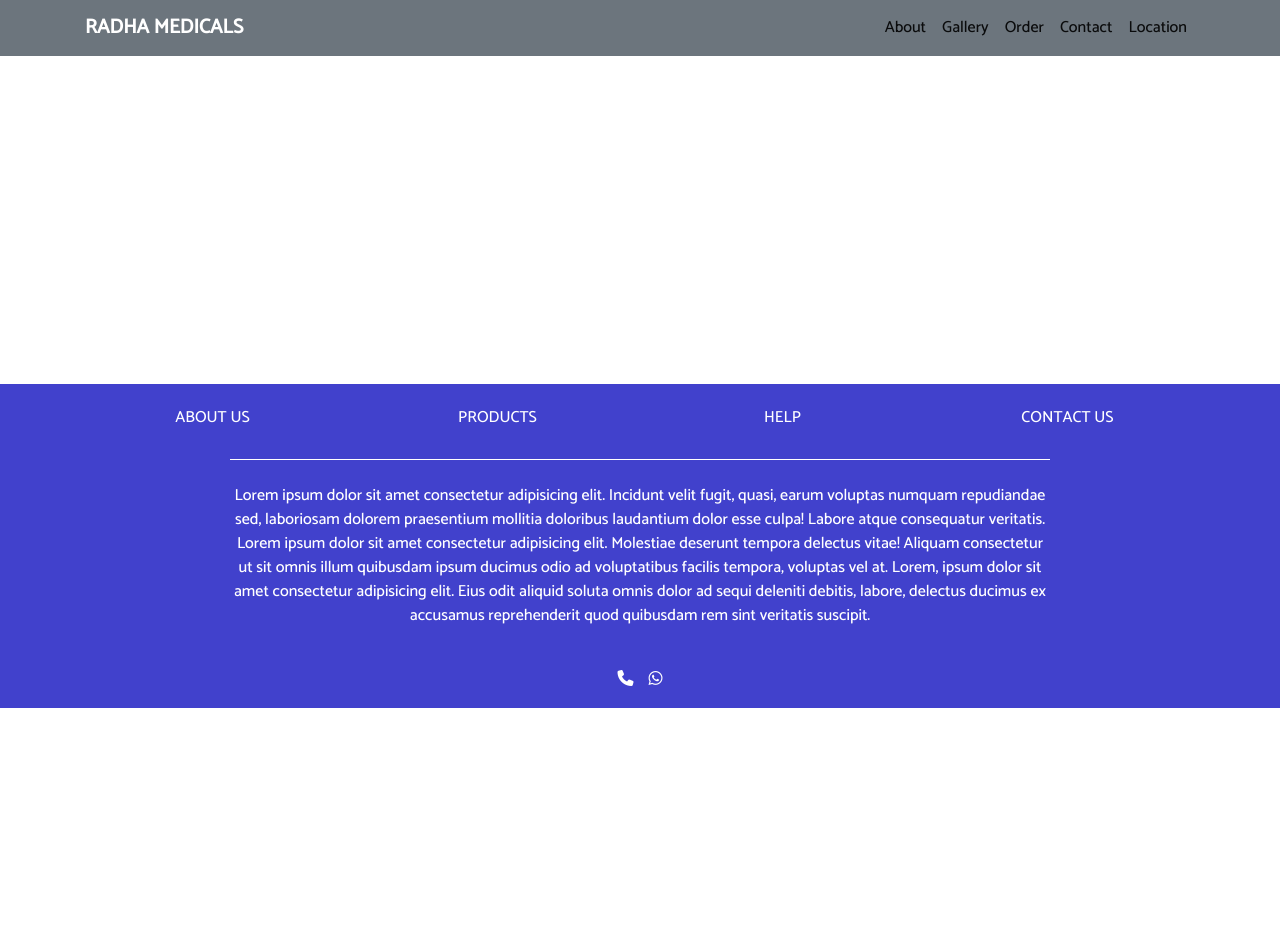
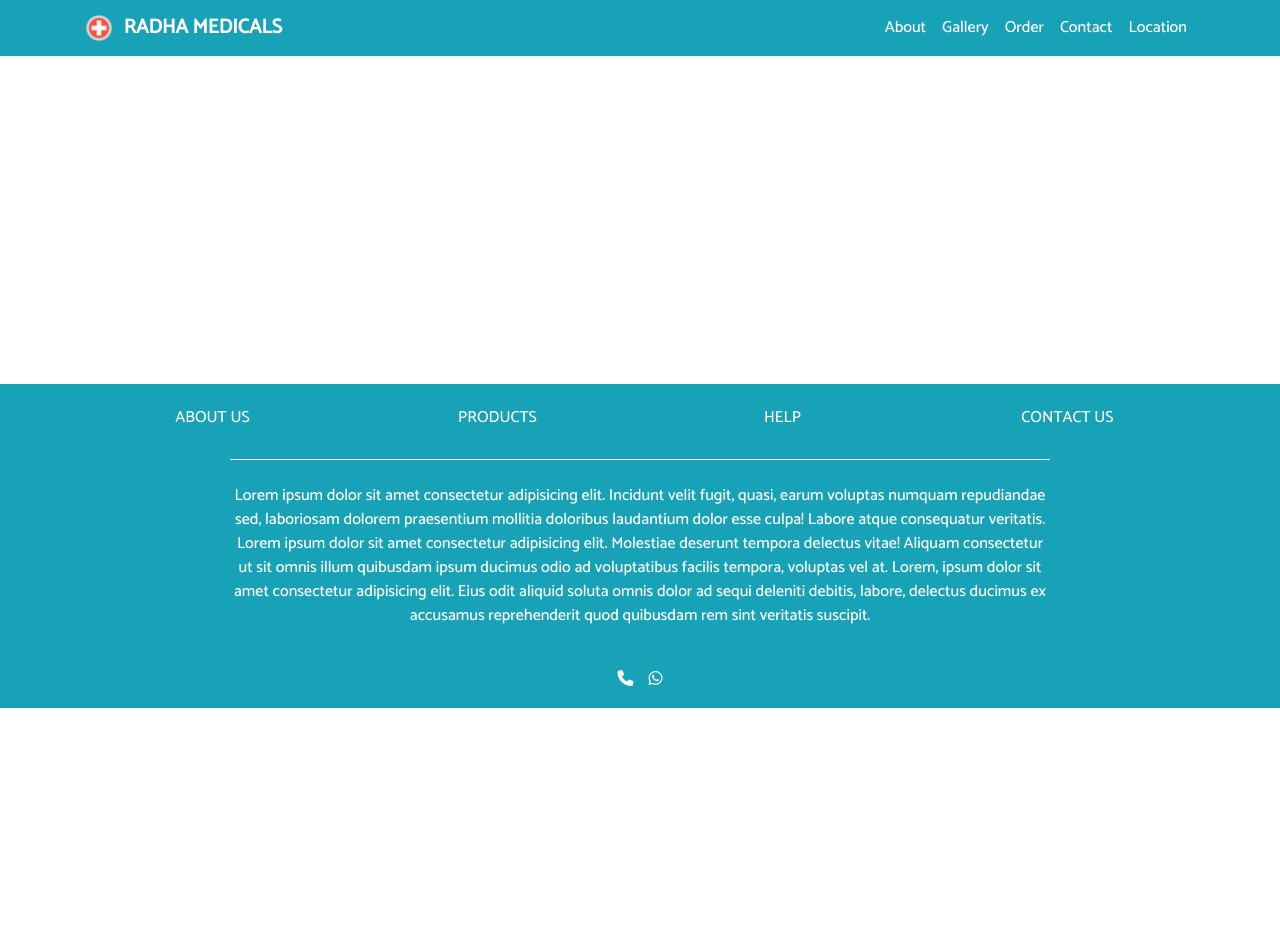
Before and after one commit to RaswanthGS/Medicals, a Django app: page / in a window 1280 px wide. Shown: the top 948 px of the page. Run offline with Django 4.2, Linux system fonts and the light colour scheme; some libraries are stand-ins or nearby versions.

Commit message:
nav alter

```diff
--- a/my_project/blog/templates/blog/base.html
+++ b/my_project/blog/templates/blog/base.html
@@ -15,28 +15,29 @@
 </head>
 <body>
     <header>
-        <nav class="navbar navbar-expand-lg navbar-light bg-secondary fixed-top col-sm">
+        <nav class="navbar navbar-expand-lg navbar-light bg-info fixed-top col-sm">
             <div class="container ">
+                <img src="static/images/pharm.png" style="width:2.5%; margin-right:1%;">
                 <a class="navbar-brand text-white " href="#"><b>RADHA MEDICALS</b></a>
                 <button class="navbar-toggler" type="button" data-toggle="collapse" data-target="#navbarNav" aria-controls="navbarSupportedContent" aria-expanded="false" aria-label="Toggle navigation">
                     <span class="navbar-toggler-icon"></span>
                 </button>
             <div class="collapse navbar-collapse" id="navbarNav">
-              <ul class="navbar-nav ml-auto ">
+              <ul class="navbar-nav ml-auto  ">
                 <li class="nav-item active ">
-                  <a class="nav-link" href="#">About</a>
+                  <a class="nav-link text-white" href="#">About</a>
                 </li>
                 <li class="nav-item active">
-                  <a class="nav-link" href="#">Gallery</a>
+                  <a class="nav-link text-white" href="#">Gallery</a>
                 </li>
                 <li class="nav-item active">
-                  <a class="nav-link" href="#">Order</a>
+                  <a class="nav-link text-white" href="#">Order</a>
                 </li>
                 <li class="nav-item active">
-                  <a class="nav-link disabled">Contact</a>
+                  <a class="nav-link text-white">Contact</a>
                 </li>
                 <li class="nav-item active">
-                    <a class="nav-link disabled">Location</a>
+                    <a class="nav-link text-white">Location</a>
                 </li>
               </ul>
             </div>
@@ -49,7 +50,7 @@
     <div>
 
     </div>
-    <footer class="container-fluid col-sm" style="background-color: rgb(65, 65, 204); text-align: center; margin-top: 30%;"id="footer">
+    <footer class="container-fluid col-sm bg-info" style=" text-align: center; margin-top: 30%;"id="footer">
         <div class="container" style="color: white;">
             <div class="row py-4">
                 <div class="col-3">
```
Also changed, not shown: my_project/blog/static/images/pharm.png (added).
